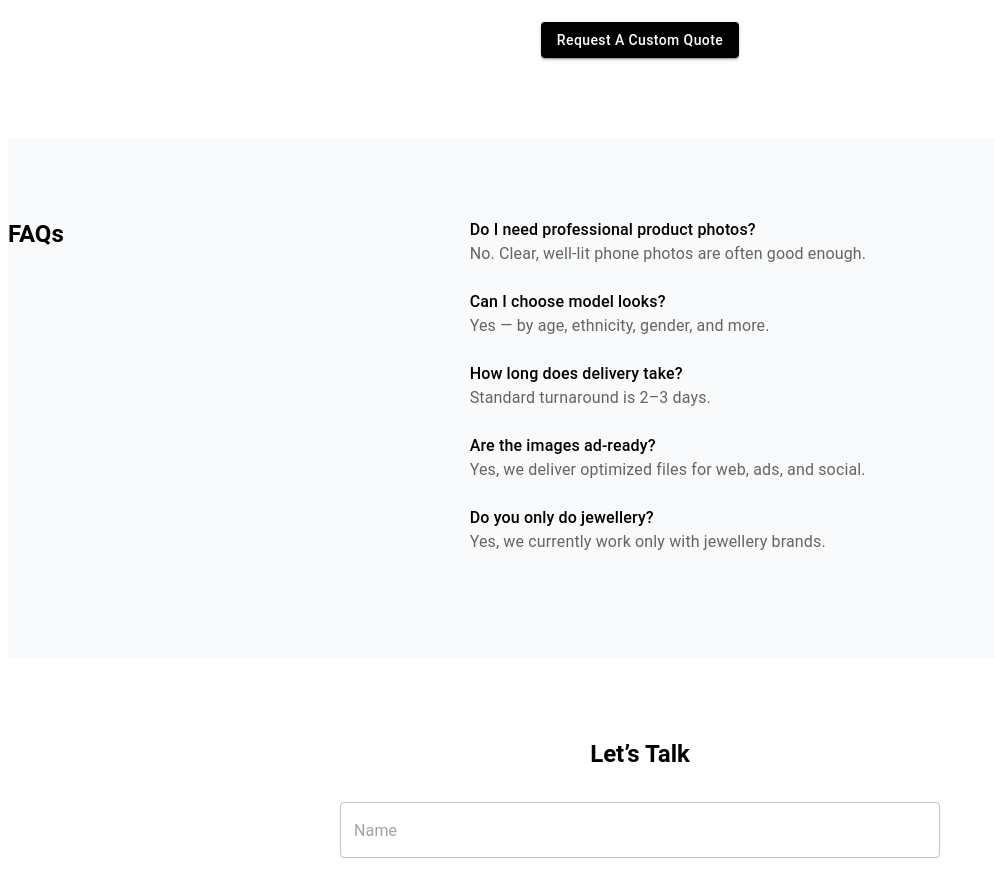
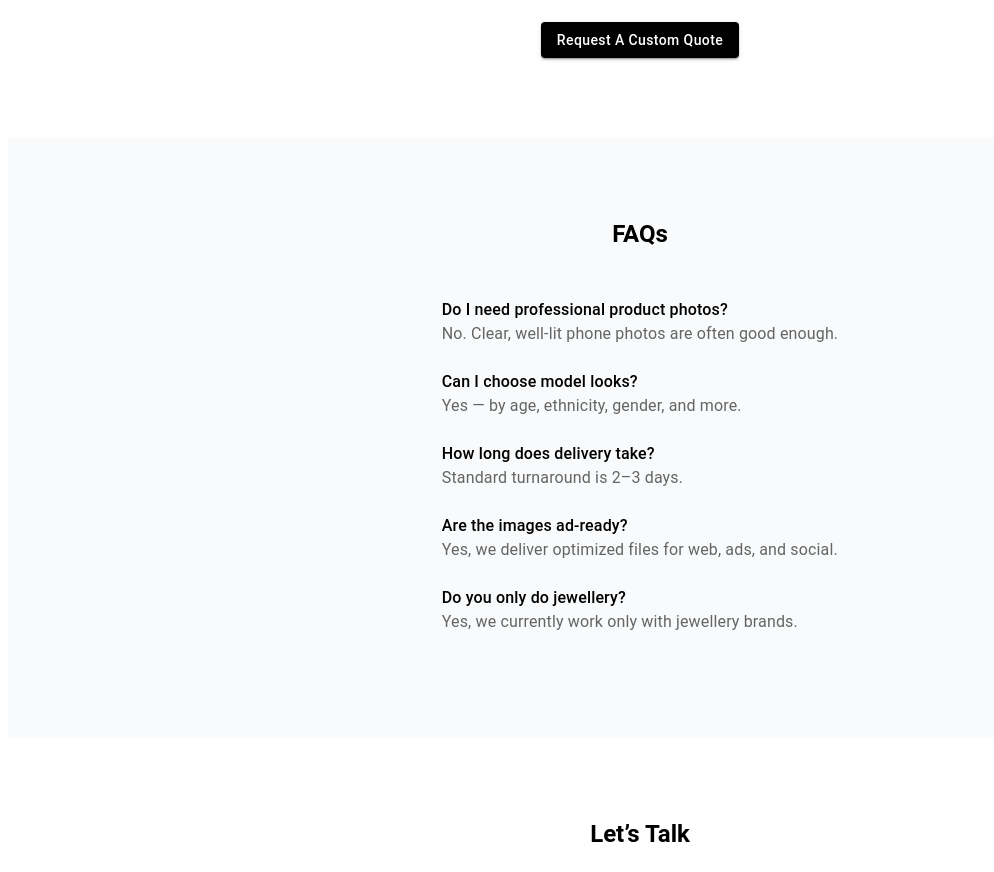
Before and after one commit to nikhilgautam21/Coongy, a React (Create React App) app: page / in a window 1280 px wide. Shown: the part 2800-3672 px from the top of the page, without its empty margins (0-994 px from the left). Built offline with nearby package versions, Linux system fonts and the light colour scheme.

Commit message:
Fixes  FAQ

```diff
--- a/src/App.js
+++ b/src/App.js
@@ -398,7 +398,7 @@ export default function AivoryLandingPage() {
         py={10}
         textAlign="center"
         bgcolor="#f9fafb"
-        sx={{ display: "flex", justifyContent: "center" }}
+        sx={{ display: "flex", justifyContent: "center", flexDirection: 'column' }}
       >
         <Typography variant="h5" fontWeight="600" mb={6}>
           FAQs
```
